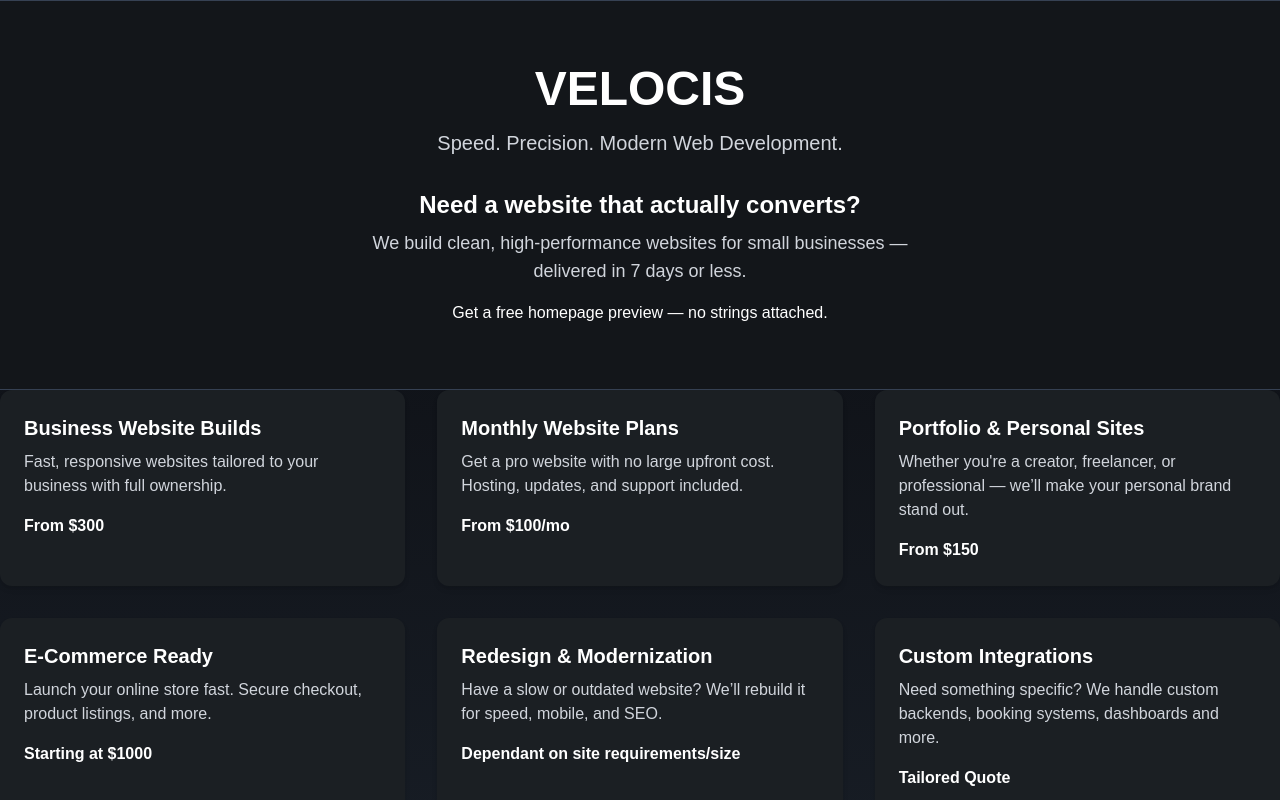
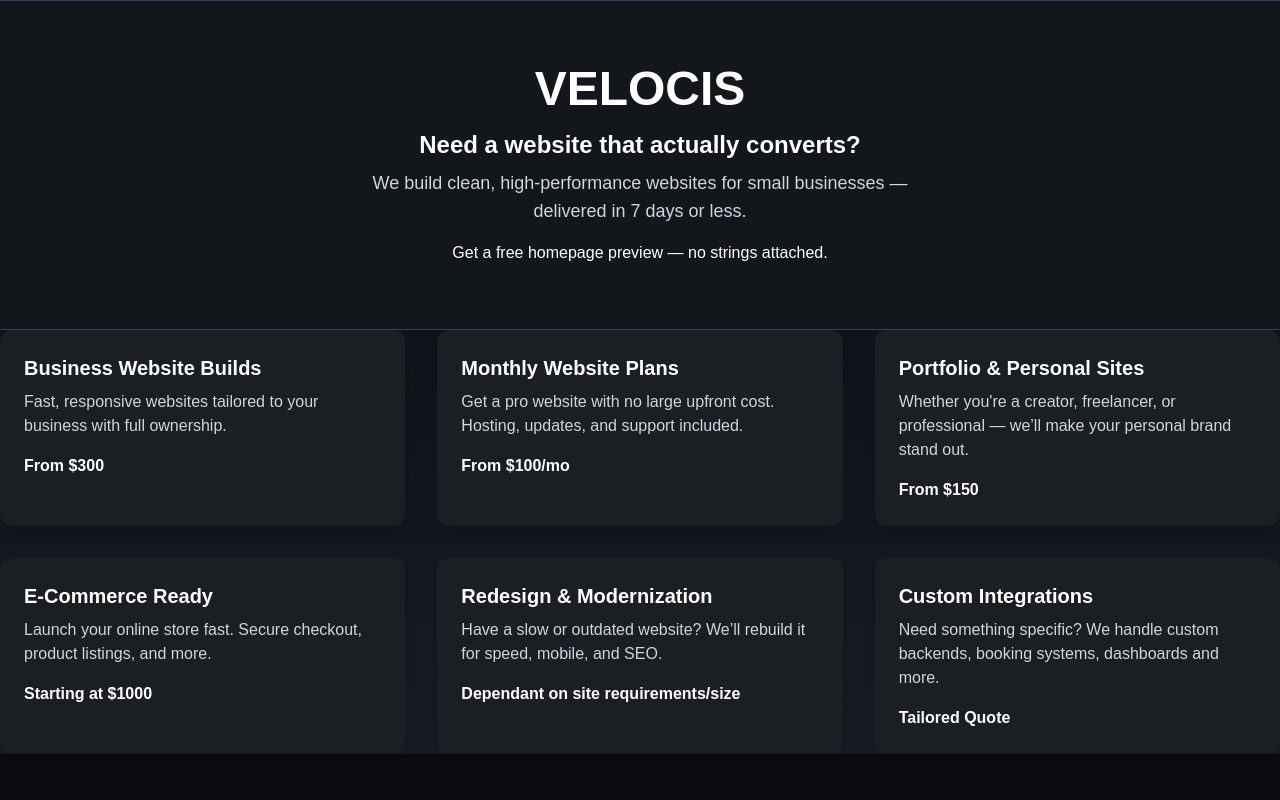
Before and after one commit to RiGisDead/velocis, a Next.js app: page / in a window 1280 px wide. Shown: the top 800 px of the page. Built offline with nearby package versions, Linux system fonts and the light colour scheme.

Commit message:
Updated headline

```diff
--- a/src/pages/index.tsx
+++ b/src/pages/index.tsx
@@ -33,8 +33,6 @@ export default function Home() {
       {/* Hero Section */}
       <section className="bg-[#13161a] text-center py-16 px-4 border-y border-gray-700">
         <h1 className="text-5xl font-bold mb-4">VELOCIS</h1>
-        <p className="text-xl mb-8 text-gray-300">Speed. Precision. Modern Web Development.</p>
-
         <h2 className="text-2xl font-semibold mb-2">Need a website that actually converts?</h2>
         <p className="text-lg mb-4 text-gray-300 max-w-xl mx-auto">
           We build clean, high-performance websites for small businesses — delivered in 7 days or less.
```
